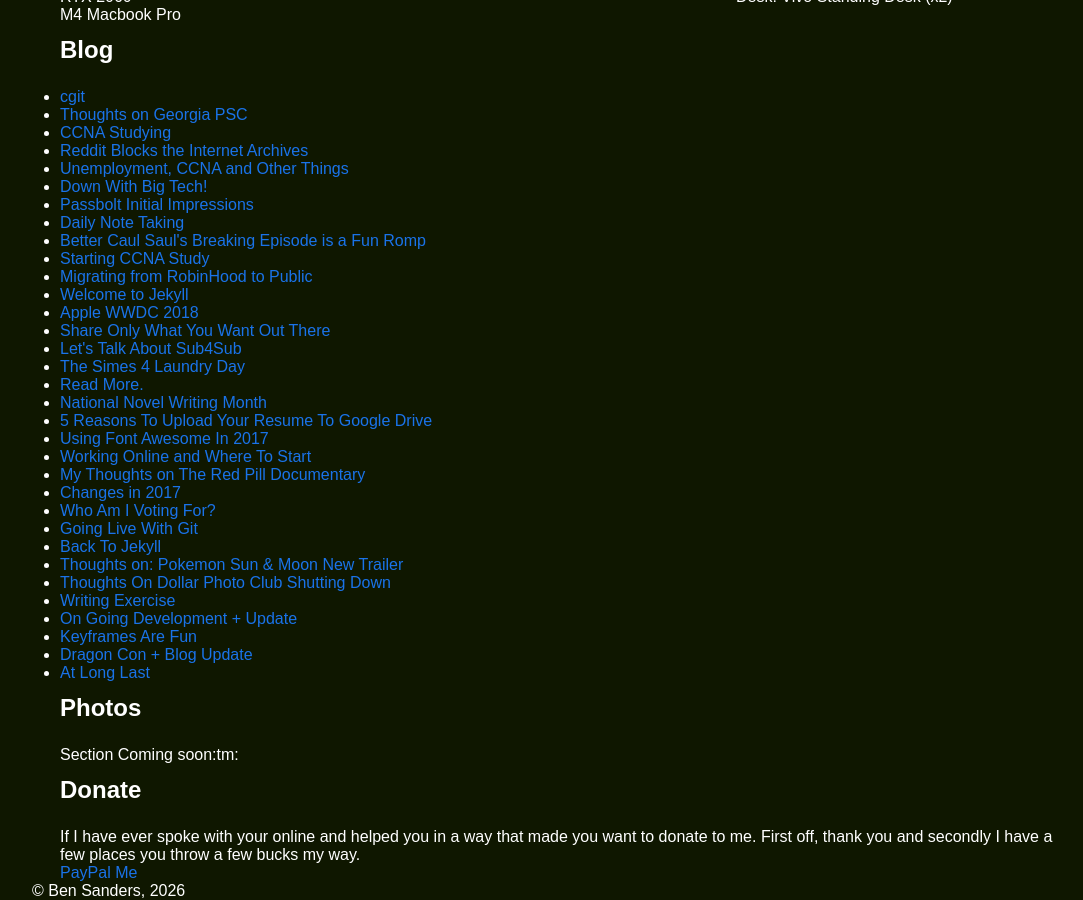
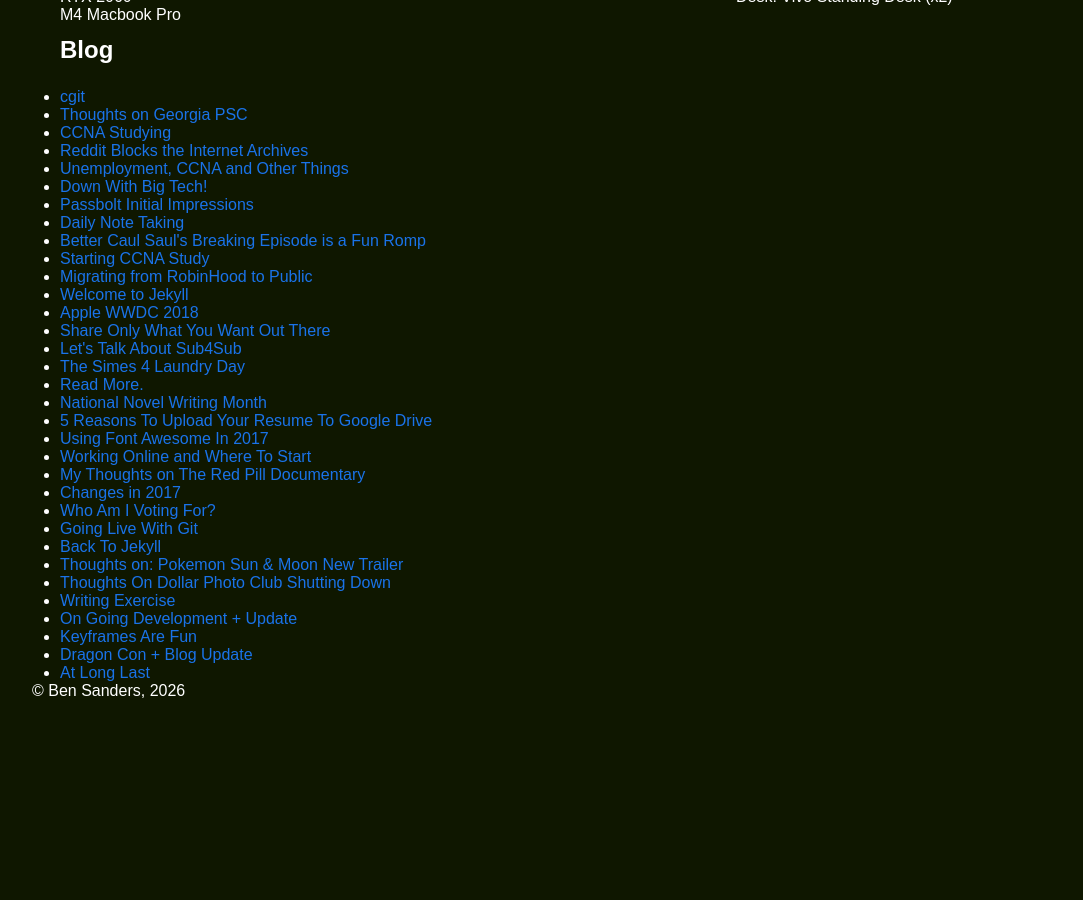
Before and after one commit to BenSanders/bensanders.net, a Jekyll site: the page built from index.md, in a window 1280 px wide and 900 px high, scrolled down 618 px. Shown: the whole window, without its empty margins (73-1156 px from the left). Built offline with Jekyll 4.4.1, drawn with Linux system fonts in a browser that asks for light colours; after the commit the page ends 1318 px from its top, so only the background shows below that.

Commit message:
removed photos and donate section

```diff
--- a/_layouts/default.html
+++ b/_layouts/default.html
@@ -67,20 +67,4 @@
                 </ul>
             </div>
         </section>
-        <section id="photos">
-            <div class="wrap photos-grid">
-                <h2>Photos</h2>
-                <p>Section Coming soon:tm:</p>
-            </div>
-        </section>
-        <section id="donate">
-            <div class="wrap donate-grid">
-                <h2>Donate</h2>
-                <p>
-                    If I have ever spoke with your online and helped you in a way that made you want to donate to me.
-                    First off, thank you and secondly I have a few places you throw a few bucks my way.
-                </p>
-                <a href="https://www.paypal.com/paypalme/thebensanders">PayPal Me</a>
-            </div>
-        </section>
 {% include footer.html %}
```
